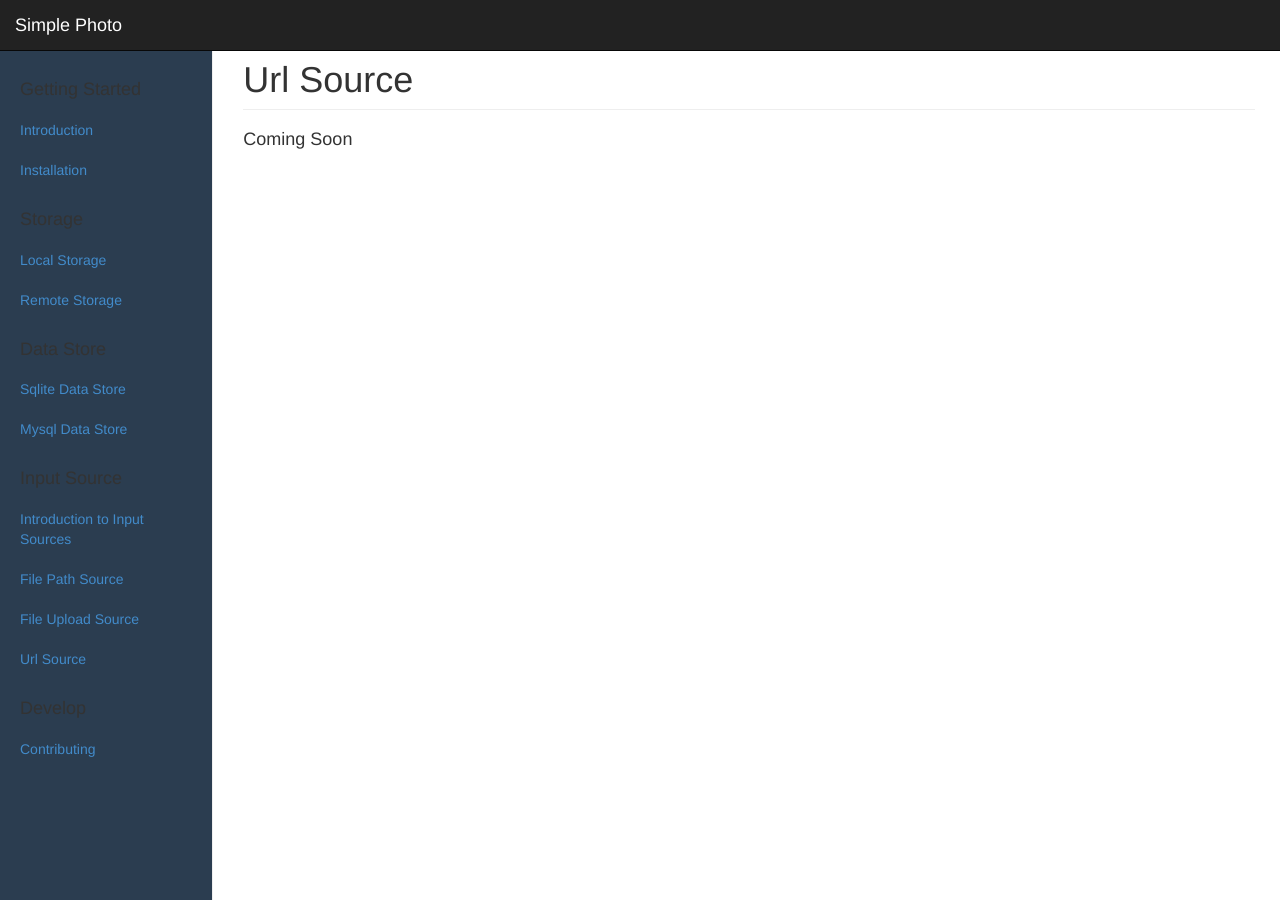
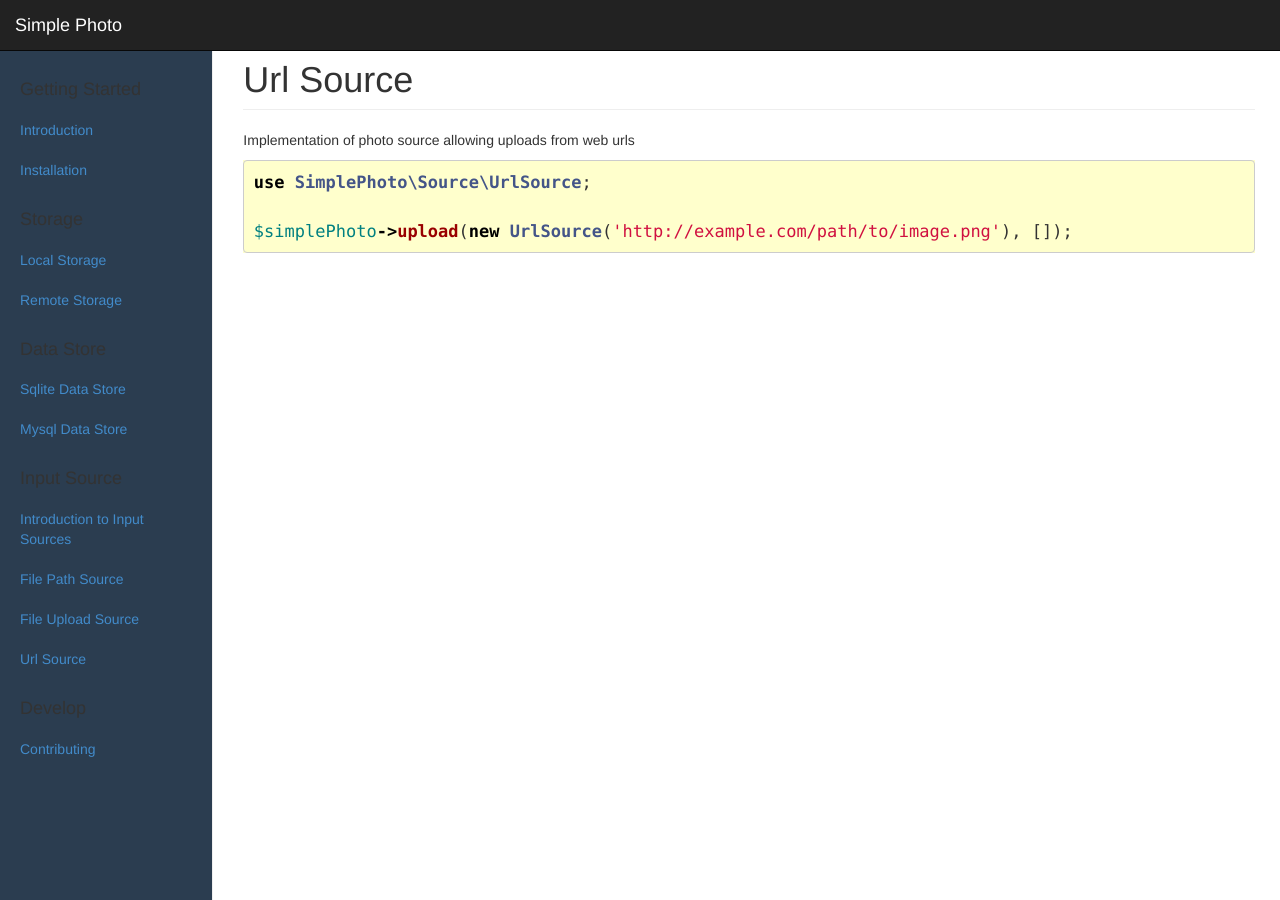
Before and after one commit to morrelinko/simple-photo-docs, a Jekyll site: the page built from docs/url-source.md, in a window 1280 px wide. Built offline with Jekyll 4.4.1, drawn with Linux system fonts in a browser that asks for light colours; Markdown is read by kramdown in place of the engine named in the settings.

Commit message:
Updated url-source.md

````diff
--- a/docs/url-source.md
+++ b/docs/url-source.md
@@ -3,4 +3,10 @@ layout: default
 title: Url Source
 ---
 
-#### Coming Soon
+Implementation of photo source allowing uploads from web urls
+
+```php
+use SimplePhoto\Source\UrlSource;
+
+$simplePhoto->upload(new UrlSource('http://example.com/path/to/image.png'), []);
+```
````
